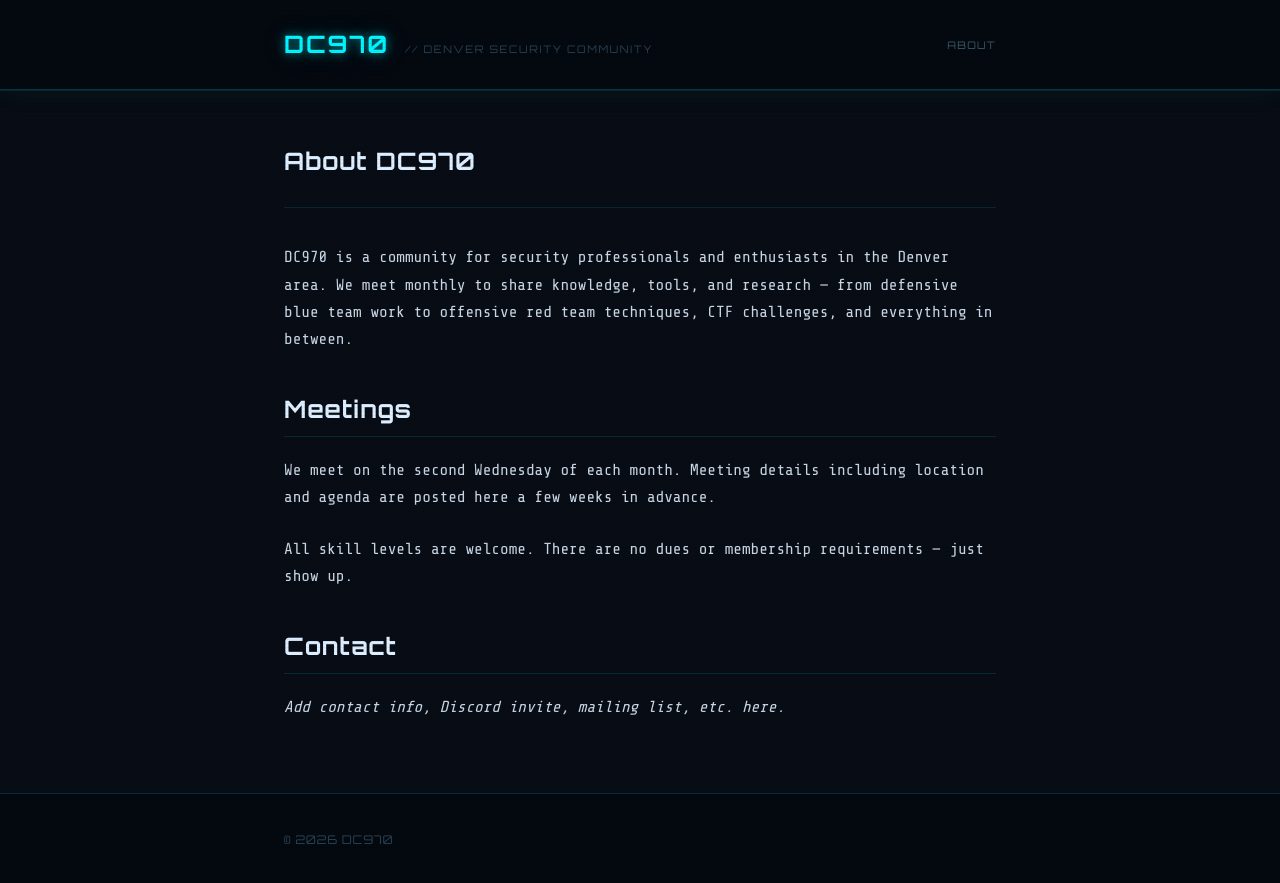
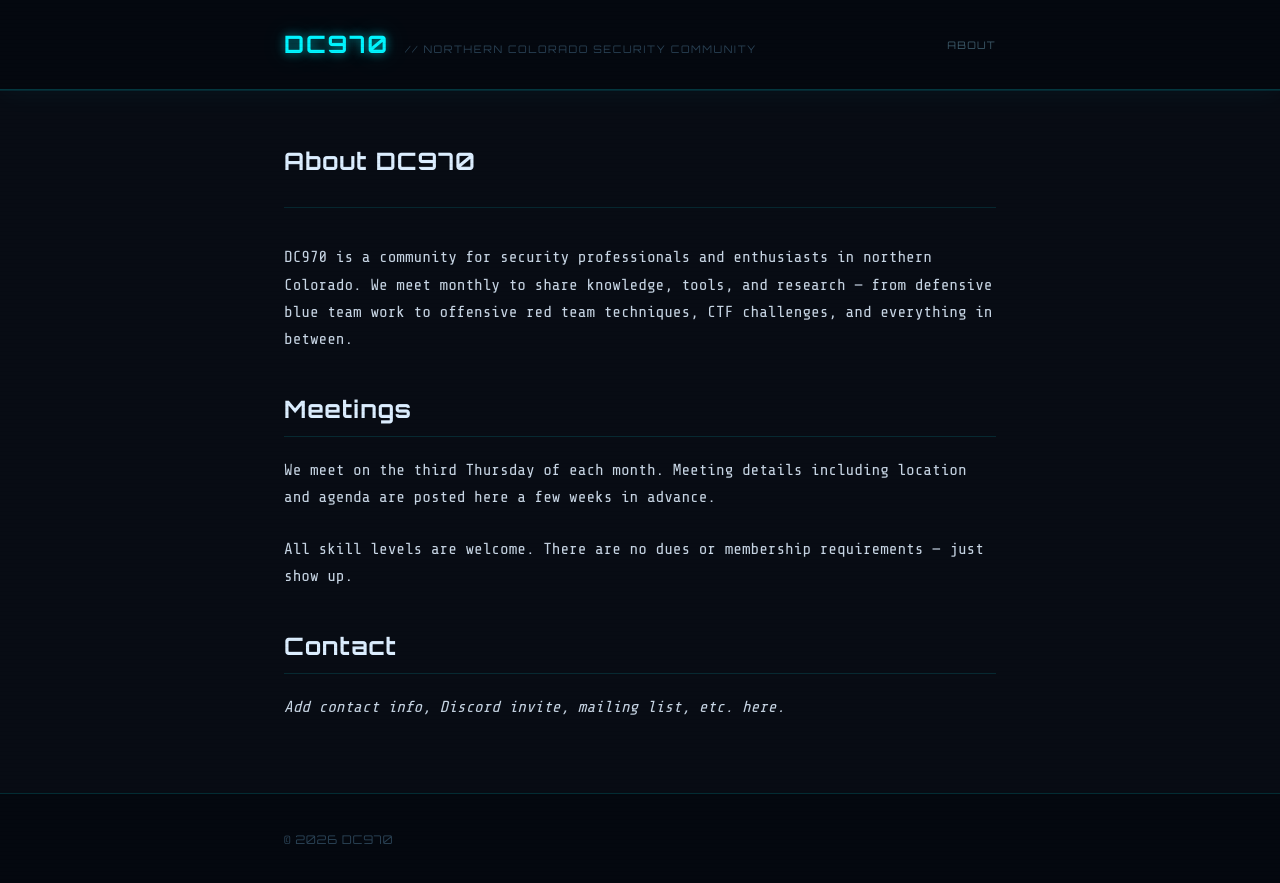
Before and after one commit to akrontab/dc970-testsite, a Jekyll site: the page built from about.md, in a window 1280 px wide. Shown: the top 883 px of the page. Built offline with Jekyll 4.4.1, drawn with Linux system fonts in a browser that asks for light colours.

Commit message:
Update location to northern Colorado, meeting to third Thursday
Co-Authored-By: Claude Sonnet 4.6 <noreply@anthropic.com>

```diff
--- a/_config.yml
+++ b/_config.yml
@@ -1,6 +1,6 @@
 title: DC970
-tagline: Denver Security Community
-description: A community for security professionals and enthusiasts in the Denver area, meeting monthly to share knowledge, tools, and research.
+tagline: Northern Colorado Security Community
+description: A community for security professionals and enthusiasts in northern Colorado, meeting monthly to share knowledge, tools, and research.
 baseurl: ""
 url: ""
 
--- a/about.md
+++ b/about.md
@@ -4,11 +4,11 @@ title: About DC970
 permalink: /about/
 ---
 
-DC970 is a community for security professionals and enthusiasts in the Denver area. We meet monthly to share knowledge, tools, and research — from defensive blue team work to offensive red team techniques, CTF challenges, and everything in between.
+DC970 is a community for security professionals and enthusiasts in northern Colorado. We meet monthly to share knowledge, tools, and research — from defensive blue team work to offensive red team techniques, CTF challenges, and everything in between.
 
 ## Meetings
 
-We meet on the second Wednesday of each month. Meeting details including location and agenda are posted here a few weeks in advance.
+We meet on the third Thursday of each month. Meeting details including location and agenda are posted here a few weeks in advance.
 
 All skill levels are welcome. There are no dues or membership requirements — just show up.
 
```
Also changed, not shown: _posts/2026-05-13-june-meeting-announcement.md (+1 -1 lines).
